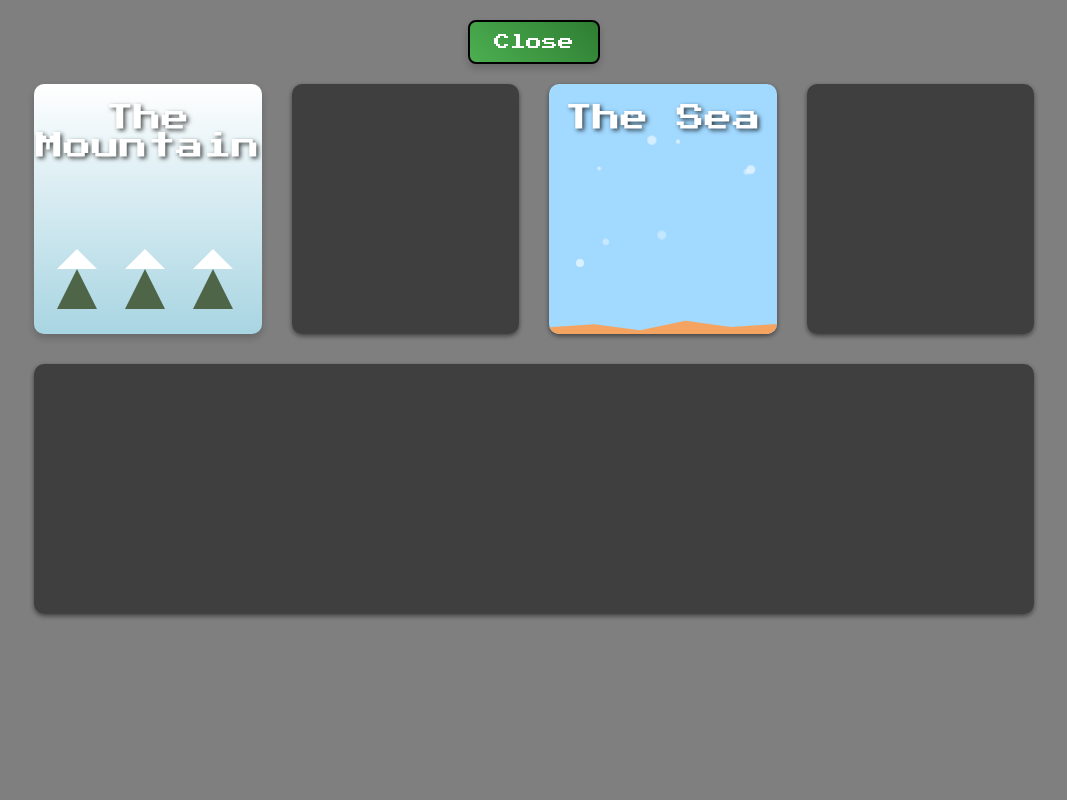
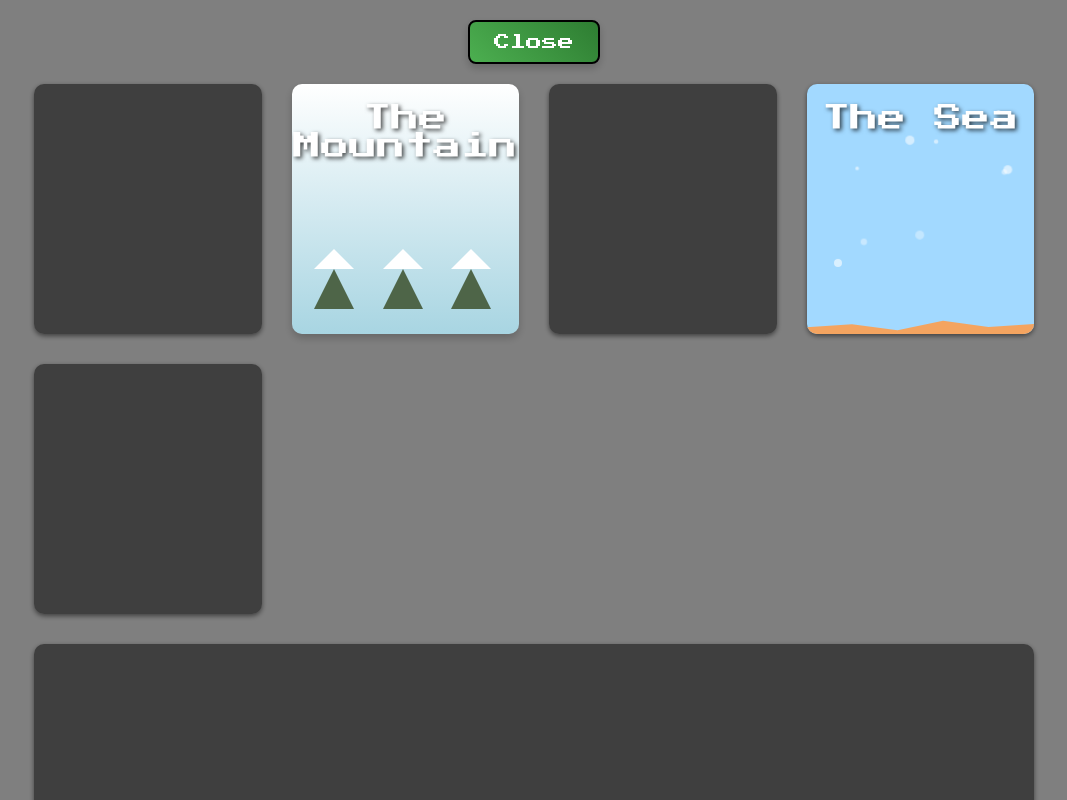
Before and after one commit to pushiscool/tsaecogame2025, a React (Create React App) app: page / in a window 1280 px wide. Both pictures are taken after a click on the button "Start". Shown: the whole page, without its empty margins (106-1173 px from the left). Built offline with nearby package versions, Linux system fonts and the light colour scheme.

Commit message:
Update HomeScreen.jsx

```diff
--- a/src/components/HomeScreen.jsx
+++ b/src/components/HomeScreen.jsx
@@ -500,6 +500,7 @@ export default function HomeScreen() {
         <div className="game-start-screen" style={{ background: 'rgba(0,0,0,0.5)' }}>
           <button className="menu-button" onClick={() => setGameStarted(false)}>Close</button>
           <div className="levels-container">
+                        <div className="level-box"></div>
    <div className="level-box mountain-box"
      onMouseEnter={() => setMountainHovered(true)}
      onMouseLeave={() => setMountainHovered(false)}
```
